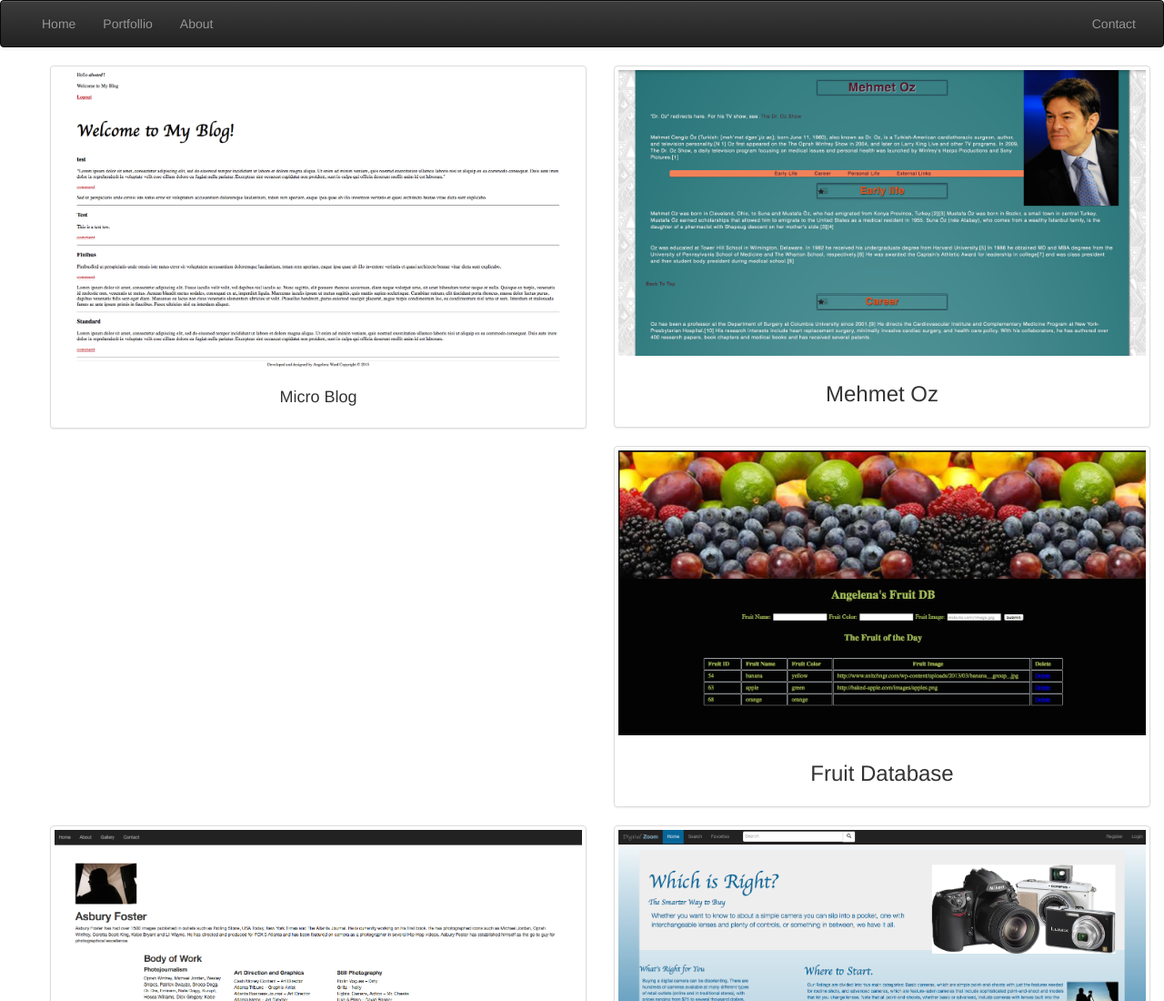
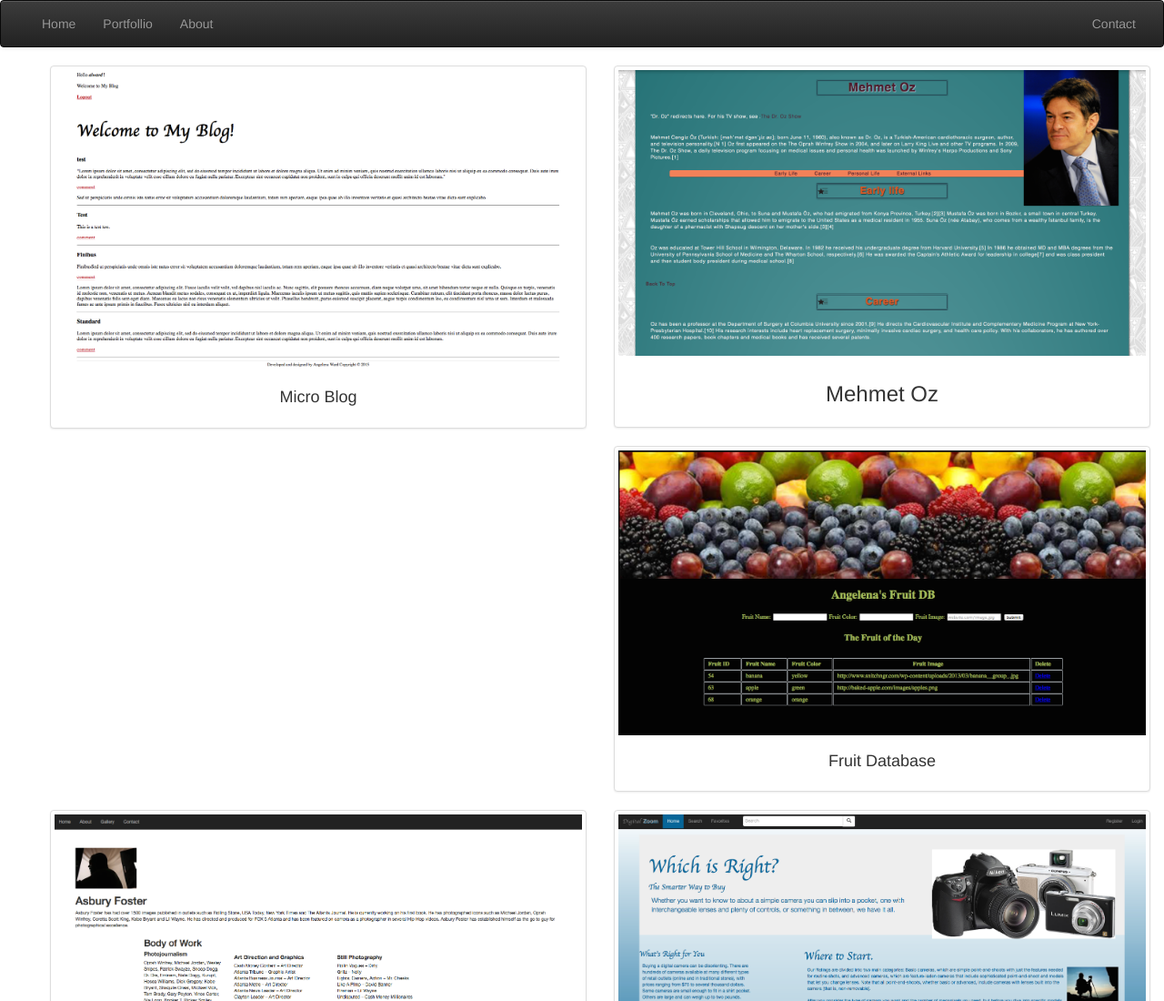
Before and after one commit to alward79/Portfolio, a website: page index.html in a window 1280 px wide. Shown: the top 1100 px of the page at 91% size. Drawn offline with nearby package versions, Linux system fonts and the light colour scheme.

Commit message:
cleaning up design

```diff
--- a/index.html
+++ b/index.html
@@ -81,7 +81,7 @@
                 <div class="thumbnail">
                     <img src="img/fruit_DB.png" class="image-responsive">
                     <div class="caption">
-                        <h3>Fruit Database</h3>
+                        <h4>Fruit Database</h4>
                     </div>
                 </div>
             </div>
```
